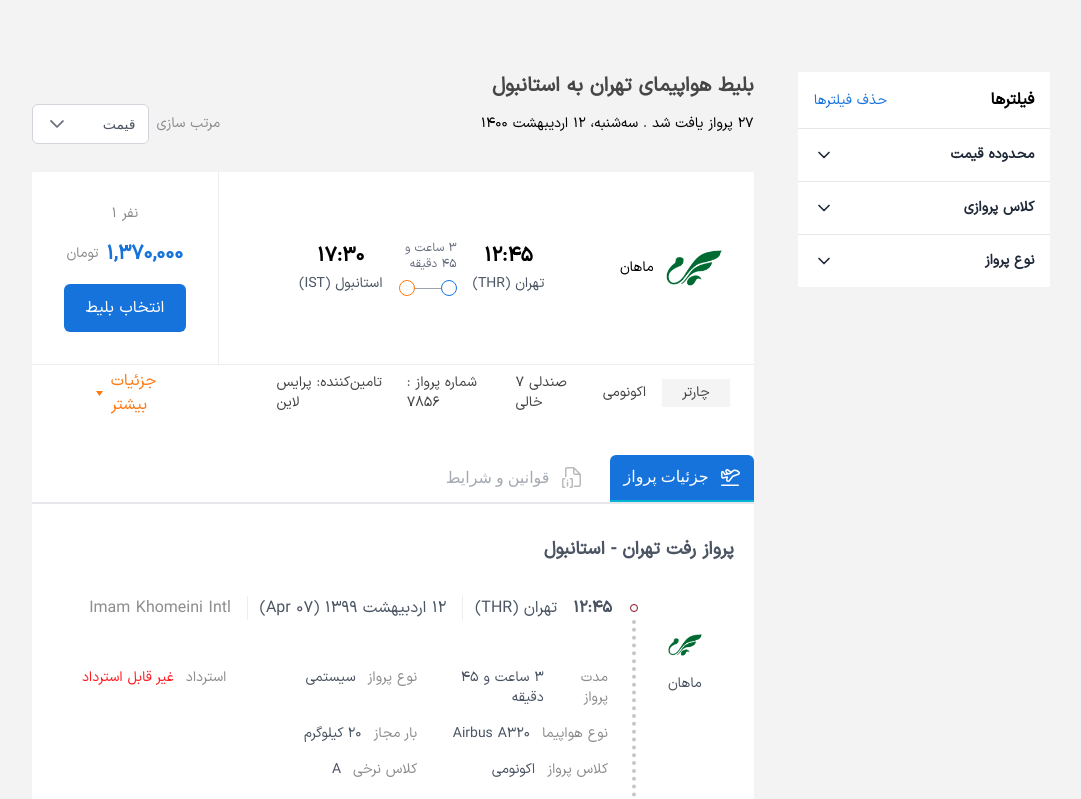
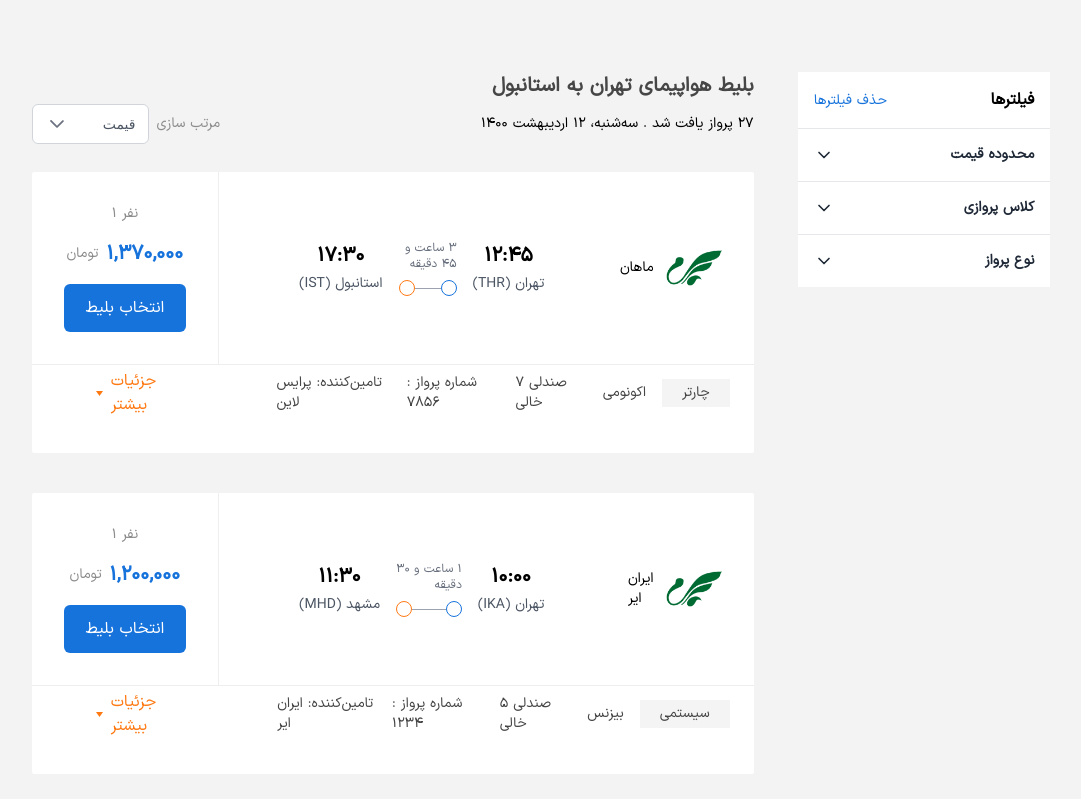
Before and after one commit to AmirNBK/fly-today, a Next.js app: page / in a window 1280 px wide. Shown: the top 799 px of the page, without its empty margins (99-1180 px from the left). Built offline with nearby package versions, Linux system fonts and the light colour scheme.

Commit message:
implemented the show more button functionality to show the extra details when user clicks

```diff
--- a/app/layout.tsx
+++ b/app/layout.tsx
@@ -1,9 +1,8 @@
 import type { Metadata } from "next";
-import localFont from "next/font/local";
 import "./globals.css";
 import { PrimeReactProvider, PrimeReactContext } from 'primereact/api';
 import "primereact/resources/themes/lara-light-cyan/theme.css";
-
+import { AppProvider } from '@/context/AppContext';
 
 export const metadata: Metadata = {
   title: "خرید بلیط هواپیما",
@@ -17,6 +16,7 @@ export default function RootLayout({
 }>) {
   return (
     <html lang="en">
+      <AppProvider>
         <PrimeReactProvider>
           <body
             className={`antialiased`}
@@ -24,6 +24,7 @@ export default function RootLayout({
             {children}
           </body>
         </PrimeReactProvider>
+      </AppProvider>
     </html>
   );
 }
--- a/components/FlightResultCard/FlightExtraDetails/FlightExtraDetails.tsx
+++ b/components/FlightResultCard/FlightExtraDetails/FlightExtraDetails.tsx
@@ -1,20 +1,24 @@
+'use client';
 import React from 'react';
 import { TabView, TabPanel } from 'primereact/tabview';
-import flight from '@/assets/icons/flight.svg'
+import flight from '@/assets/icons/flight.svg';
 import Image from 'next/image';
-import docs from '@/assets/icons/doc.svg'
+import docs from '@/assets/icons/doc.svg';
 import DetailTab from './DetailTab/DetailTab';
+import { useAppContext } from '@/context/AppContext';
 
-const FlightExtraDetails = () => {
-
+const FlightExtraDetails: React.FC<{ flightId: string }> = ({ flightId }) => {
+    const { extraDetailsToggle } = useAppContext();
 
     return (
-        <div className='FlightExtraDetails mt-8'>
+        <div
+            className={`FlightExtraDetails mt-8 transition-all duration-300 ease-in-out ${extraDetailsToggle[flightId] ? 'max-h-screen opacity-100' : 'max-h-0 opacity-0 overflow-hidden'}`}
+        >
             <TabView className='rtl'>
                 <TabPanel header={
                     <div className='flex flex-row items-center gap-3 w-full h-full'>
                         <Image src={flight} alt='flightIcon' />
-                        <p className=' text-white'>
+                        <p className='text-white'>
                             جزئیات پرواز
                         </p>
                     </div>
@@ -29,10 +33,8 @@ const FlightExtraDetails = () => {
                         </p>
                     </div>
                 }>
-
                 </TabPanel>
             </TabView>
-
         </div>
     );
 };
--- a/components/FlightResultCard/FlightOptions/FlightOptions.tsx
+++ b/components/FlightResultCard/FlightOptions/FlightOptions.tsx
@@ -1,16 +1,20 @@
 'use client';
 import React from 'react';
 import Image from 'next/image';
-import arrow from '@/assets/icons/arrow.svg'
+import arrow from '@/assets/icons/arrow.svg';
 import { FlightOptionsProps } from '@/types/types';
+import { useAppContext } from '@/context/AppContext';
 
-const FlightOptions: React.FC<FlightOptionsProps> = ({
+const FlightOptions: React.FC<FlightOptionsProps & { flightId: string }> = ({
     isCharter,
     classType,
     availableSeats,
     flightNumber,
     provider,
+    flightId,
 }) => {
+    const { toggleExtraDetails } = useAppContext();
+
     return (
         <div className='flex flex-row-reverse w-full justify-between items-center border-t border-[#eeeeee]'>
             <div className='flex flex-row-reverse gap-4 items-center text-sm px-6 py-2'>
@@ -35,8 +39,8 @@ const FlightOptions: React.FC<FlightOptionsProps> = ({
                 </p>
             </div>
 
-            <div className='px-16 flex flex-row-reverse items-center gap-2'>
-                <p className='text-[#ff7913]'>
+            <div className='px-16 flex flex-row-reverse items-center gap-2 cursor-pointer'>
+                <p className='text-[#ff7913]' onClick={() => toggleExtraDetails(flightId)}>
                     جزئیات بیشتر
                 </p>
                 <Image src={arrow} alt='arrowIcon' />
--- a/components/FlightResultCard/FlightResultCard.tsx
+++ b/components/FlightResultCard/FlightResultCard.tsx
@@ -3,15 +3,15 @@ import React from 'react';
 import flightIcon from '@/assets/icons/flightIcon.png';
 import FlightRoute from './FlightRoute/FlightRoute';
 import TicketDetails from './TicketDetails/TicketDetails';
-import FlightOptions from './FlightOptions/FlightOptions';
-import FlightExtraDetails from './FlightExtraDetails/FlightExtraDetails';
 import { FlightResultCardProps } from '@/types/types';
+import FlightResultCardFooter from './FlightResultCardFooter/FlightResultCardFooter';
 
 const FlightResultCard: React.FC<FlightResultCardProps> = ({
     airlineName,
     flightRouteProps,
     ticketDetailsProps,
     flightOptionsProps,
+    flightId,
 }) => {
     return (
         <div className="FlightResultCard flex flex-col bg-white w-full justify-between rounded-sm">
@@ -30,9 +30,7 @@ const FlightResultCard: React.FC<FlightResultCardProps> = ({
                 </div>
             </div>
 
-            <FlightOptions {...flightOptionsProps} />
-
-            <FlightExtraDetails />
+            <FlightResultCardFooter flightOptionsProps={flightOptionsProps} flightId={flightId} />
         </div>
     );
 };
--- /dev/null
+++ b/components/FlightResultCard/FlightResultCardFooter/FlightResultCardFooter.tsx
@@ -0,0 +1,24 @@
+import React from 'react';
+import FlightOptions from '../FlightOptions/FlightOptions';
+import FlightExtraDetails from '../FlightExtraDetails/FlightExtraDetails';
+
+const FlightResultCardFooter = ({ flightOptionsProps, flightId }: {
+    flightOptionsProps: {
+        isCharter: boolean;
+        classType: string;
+        availableSeats: number;
+        flightNumber: string;
+        provider: string;
+    };
+    flightId: string;
+}) => {
+    return (
+        <div className='FlightResultCardFooter'>
+            <FlightOptions {...flightOptionsProps} flightId={flightId} />
+
+            <FlightExtraDetails flightId={flightId} />
+        </div>
+    );
+};
+
+export default FlightResultCardFooter;
--- a/components/FlightResults/FlightResults.tsx
+++ b/components/FlightResults/FlightResults.tsx
@@ -20,6 +20,7 @@ const FlightResults = () => {
 
             <div className='FlightResults__results w-full mt-6 flex flex-col gap-10'>
             <FlightResultCard
+                flightId="flight1"
                 airlineName="ماهان"
                 flightRouteProps={{
                     originCity: "تهران (THR)",
@@ -41,27 +42,27 @@ const FlightResults = () => {
                     provider: "پرایس لاین",
                 }}
             />
-
             <FlightResultCard
-                    airlineName="كاسپين"
+                flightId="flight2"
+                airlineName="ایران ایر"
                 flightRouteProps={{
-                        originCity: "تهران (THR)",
-                        destinationCity: "استانبول (IST)",
-                        startTime: "۱۲:۴۵",
-                        endTime: "۱۷:۳۰",
-                        estimatedTime: "3 ساعت و 45 دقیقه",
+                    originCity: "تهران (IKA)",
+                    destinationCity: "مشهد (MHD)",
+                    startTime: "۱۰:۰۰",
+                    endTime: "۱۱:۳۰",
+                    estimatedTime: "1 ساعت و 30 دقیقه",
                 }}
                 ticketDetailsProps={{
                     passengerCount: 1,
-                        price: 1370000,
+                    price: 1200000,
                     currency: "تومان",
                 }}
                 flightOptionsProps={{
-                        isCharter: true,
-                        classType: "اکونومی",
-                        availableSeats: 7,
-                        flightNumber: "7856",
-                        provider: "پرایس لاین",
+                    isCharter: false,
+                    classType: "بیزنس",
+                    availableSeats: 5,
+                    flightNumber: "1234",
+                    provider: "ایران ایر",
                 }}
             />
             </div>
--- a/context/AppContext.js
+++ b/context/AppContext.js
@@ -1,5 +1,5 @@
 'use client';
-import React, { createContext, useContext } from 'react';
+import React, { createContext, useContext, useState } from 'react';
 
 const AppContext = createContext();
 
@@ -8,10 +8,18 @@ export const useAppContext = () => {
 };
 
 export const AppProvider = ({ children }) => {
+    const [extraDetailsToggle, setExtraDetailsToggle] = useState({});
 
+    const toggleExtraDetails = (id) => {
+        setExtraDetailsToggle((prev) => ({
+            ...prev,
+            [id]: !prev[id],
+        }));
+    };
 
     const value = {
-
+        extraDetailsToggle,
+        toggleExtraDetails,
     };
 
     return (
--- a/types/types.ts
+++ b/types/types.ts
@@ -36,6 +36,7 @@ export interface PassengersCostInfoProps {
 
 export interface FlightResultCardProps {
     airlineName: string;
+    flightId : string
     flightRouteProps: {
         originCity: string;
         destinationCity: string;
```
Lines whose indentation alone changed are shown as unchanged.
